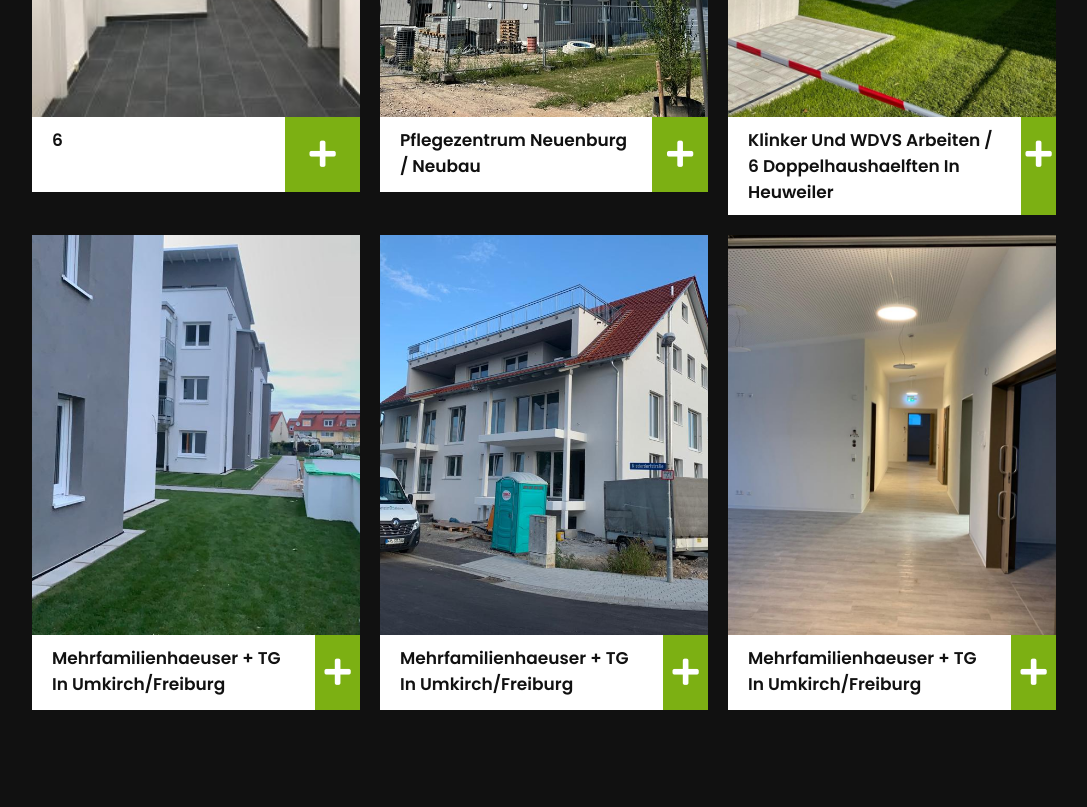
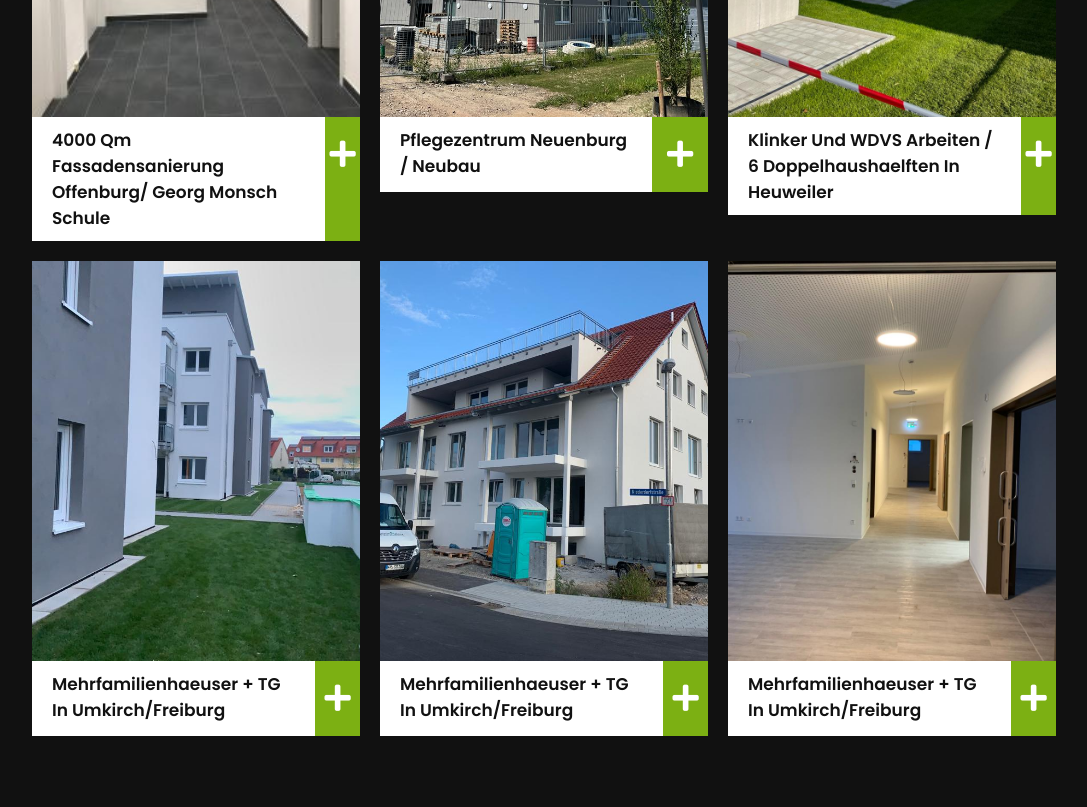
Before and after one commit to ElionDuraku/DurakuBau, a plain HTML site: page index.html in a window 1280 px wide. Shown: the part 4180-4987 px from the top of the page, without its empty margins (96-1183 px from the left). Drawn offline with nearby package versions, Linux system fonts and the light colour scheme; some packages are replaced by stand-ins of ours; a script that the page names is missing.

Commit message:
first commit

```diff
--- a/index.html
+++ b/index.html
@@ -285,7 +285,7 @@
          </div>
          <div class="content">
             <div class="info">
-               <h3>6</h3>
+               <h3>4000 qm Fassadensanierung Offenburg/ Georg Monsch Schule</h3>
             </div>
             <i class="fas fa-plus"></i>
          </div>
```
